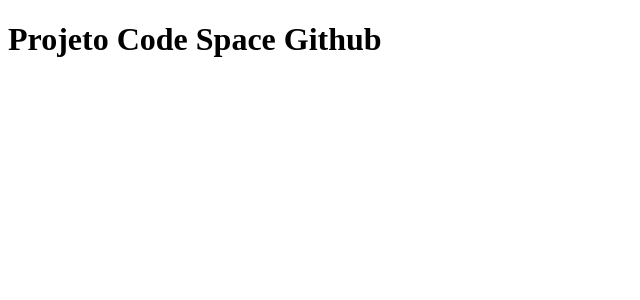
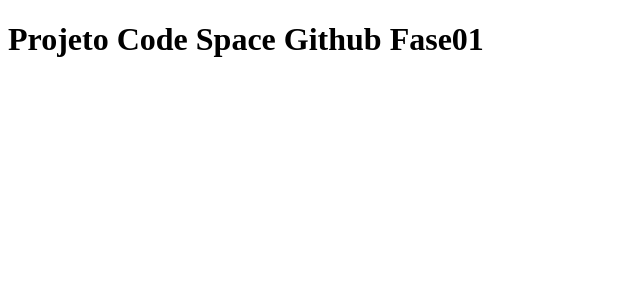
Before and after one commit to marcosfelixcosta/tab-dev, a Next.js app: page / in a window 1280 px wide. Shown: the top 300 px of the page, without its empty margins (0-640 px from the left). Built offline with nearby package versions, Linux system fonts and the light colour scheme.

Commit message:
Update index.js

```diff
--- a/pages/index.js
+++ b/pages/index.js
@@ -1,5 +1,5 @@
 function Home() {
-  return <h1> Projeto Code Space Github </h1>;
+  return <h1> Projeto Code Space Github Fase01 </h1>;
 }
 
 export default Home;
```
